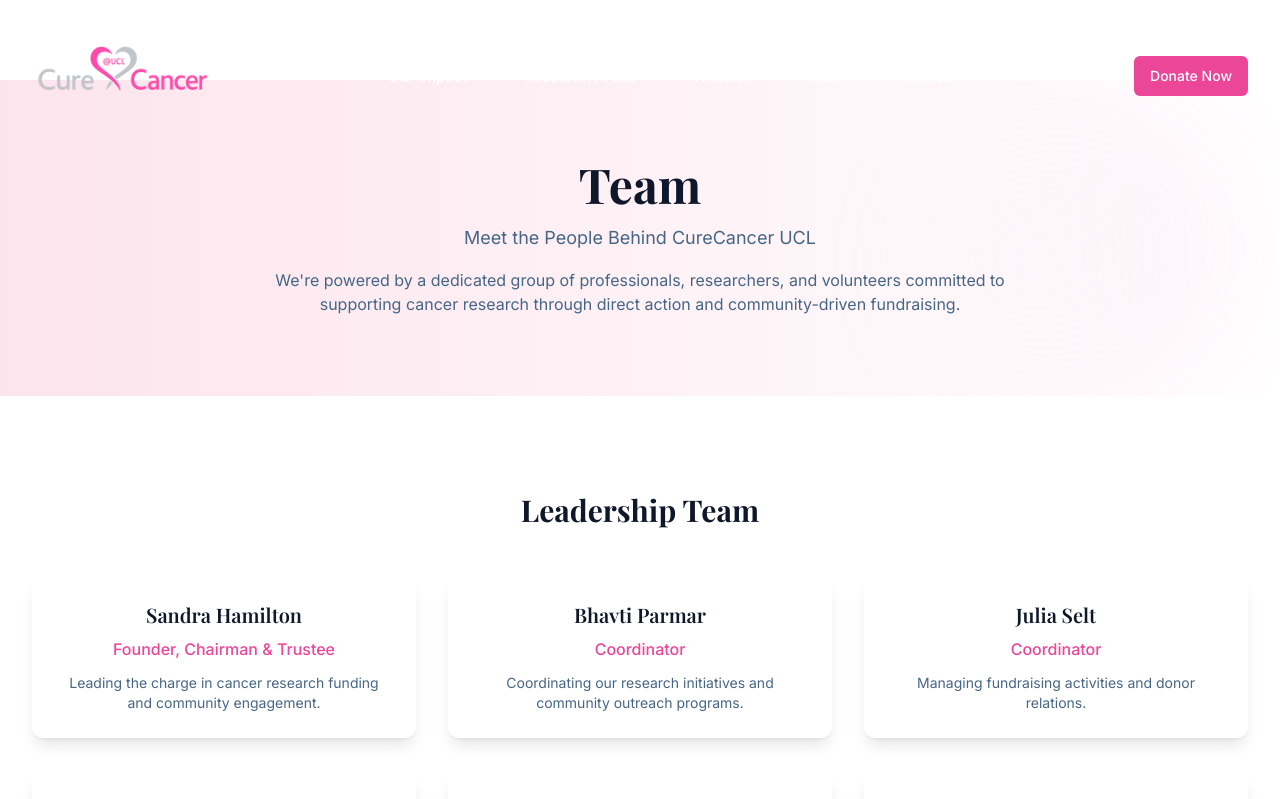
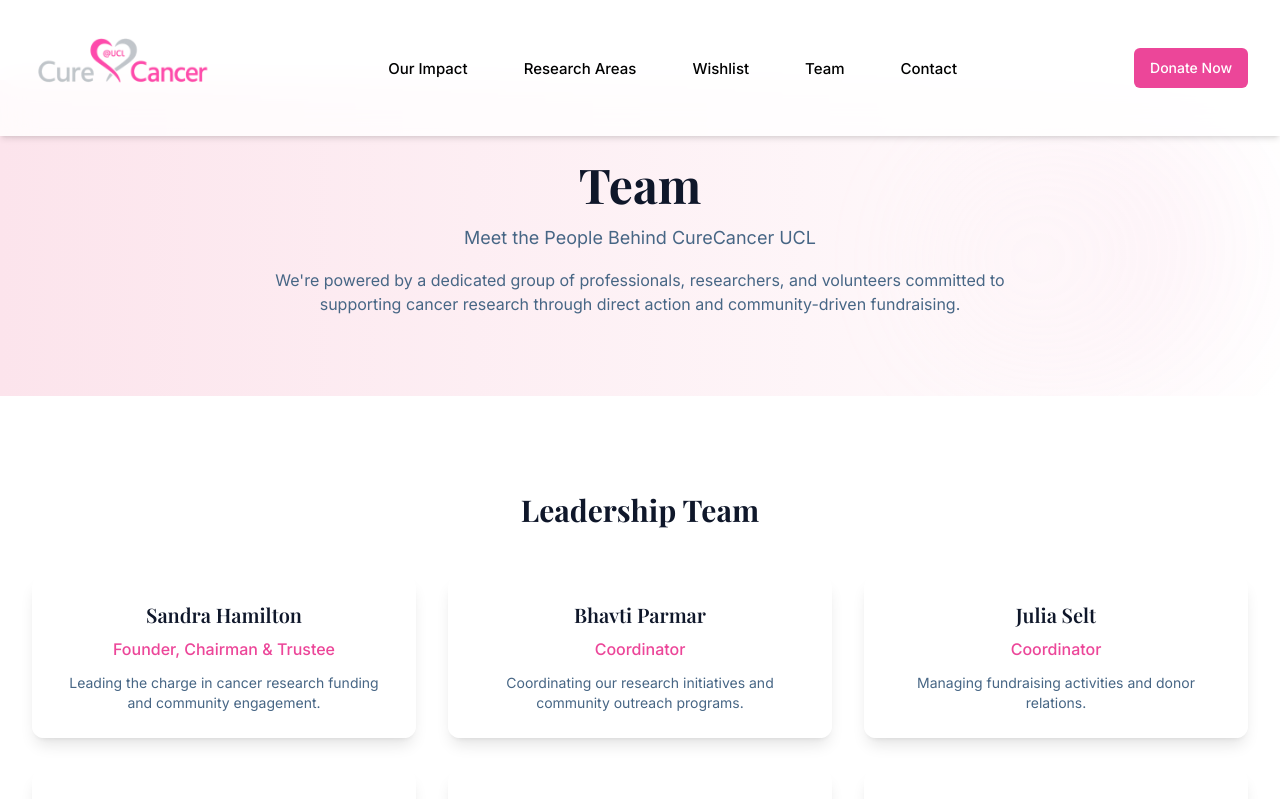
Before and after one commit to BuildMediaStrategies/modern-seaside-stay-4708, a React (Vite) app: page /team in a window 1280 px wide. Shown: the top 799 px of the page. Built offline with nearby package versions, Linux system fonts and the light colour scheme.

Commit message:
Update Navbar with Consistent Black Text and Pink Hover Underlines

```diff
--- a/src/components/Navbar.tsx
+++ b/src/components/Navbar.tsx
@@ -3,11 +3,9 @@ import { Link } from "react-router-dom";
 import { Menu, X } from "lucide-react";
 import { cn } from "@/lib/utils";
 import { Button } from "@/components/ui/button";
-import { useScrolled } from "@/hooks/useScrolled";
 
 export default function Navbar() {
   const [mobileMenuOpen, setMobileMenuOpen] = useState(false);
-  const scrolled = useScrolled(8);
 
   const navLinks = [
     { name: "Our Impact", path: "/apartments" },
@@ -20,18 +18,13 @@ export default function Navbar() {
   const linkBase =
     "px-3 py-2 text-sm md:text-[15px] font-medium transition-colors duration-200 underline-offset-4 focus:outline-none focus-visible:ring-2 focus-visible:ring-offset-2";
 
-  // At top: white text, underline only on hover (white)
-  const linkTop =
-    "text-white no-underline hover:underline hover:decoration-white";
+  // Always black text, underline only on hover, underline is pink
+  const linkStyle =
+    "text-black no-underline hover:underline hover:decoration-primary";
 
-  // On scroll: using project's primary color (pink)
-  const linkScrolled =
-    "text-primary underline decoration-white decoration-2";
+  const linkClass = (extra = "") => [linkBase, linkStyle, extra].join(" ");
 
-  const linkClass = (extra = "") =>
-    [linkBase, scrolled ? linkScrolled : linkTop, extra].join(" ");
-
-  return <header className={cn("fixed top-0 left-0 right-0 z-50 transition-all duration-300", scrolled ? "bg-white/80 dark:bg-card/80 backdrop-blur-lg py-3 shadow-md" : "bg-transparent py-5")}>
+  return <header className={cn("fixed top-0 left-0 right-0 z-50 transition-all duration-300", "bg-white/80 backdrop-blur-lg py-3 shadow-md")}>
       <nav className="container flex justify-between items-center">
         <div className="flex items-center space-x-2">
           <Link to="/" className="flex items-center">
@@ -61,7 +54,7 @@ export default function Navbar() {
         {/* Mobile Navigation */}
         <div className="md:hidden flex items-center space-x-2">
           <Button variant="ghost" size="icon" onClick={() => setMobileMenuOpen(!mobileMenuOpen)} className="rounded-full">
-            {mobileMenuOpen ? <X className="h-6 w-6" /> : <Menu className="h-6 w-6" />}
+            {mobileMenuOpen ? <X className="h-6 w-6 text-black" /> : <Menu className="h-6 w-6 text-black" />}
           </Button>
         </div>
       </nav>
@@ -78,7 +71,7 @@ export default function Navbar() {
               </div>
               <ul className="space-y-6">
                 {navLinks.map(link => <li key={link.name}>
-                    <Link to={link.path} className="text-lg font-medium transition-colors hover:text-primary" onClick={() => setMobileMenuOpen(false)}>
+                    <Link to={link.path} className="text-lg font-medium text-black transition-colors hover:text-primary" onClick={() => setMobileMenuOpen(false)}>
                       {link.name}
                     </Link>
                   </li>)}
```
